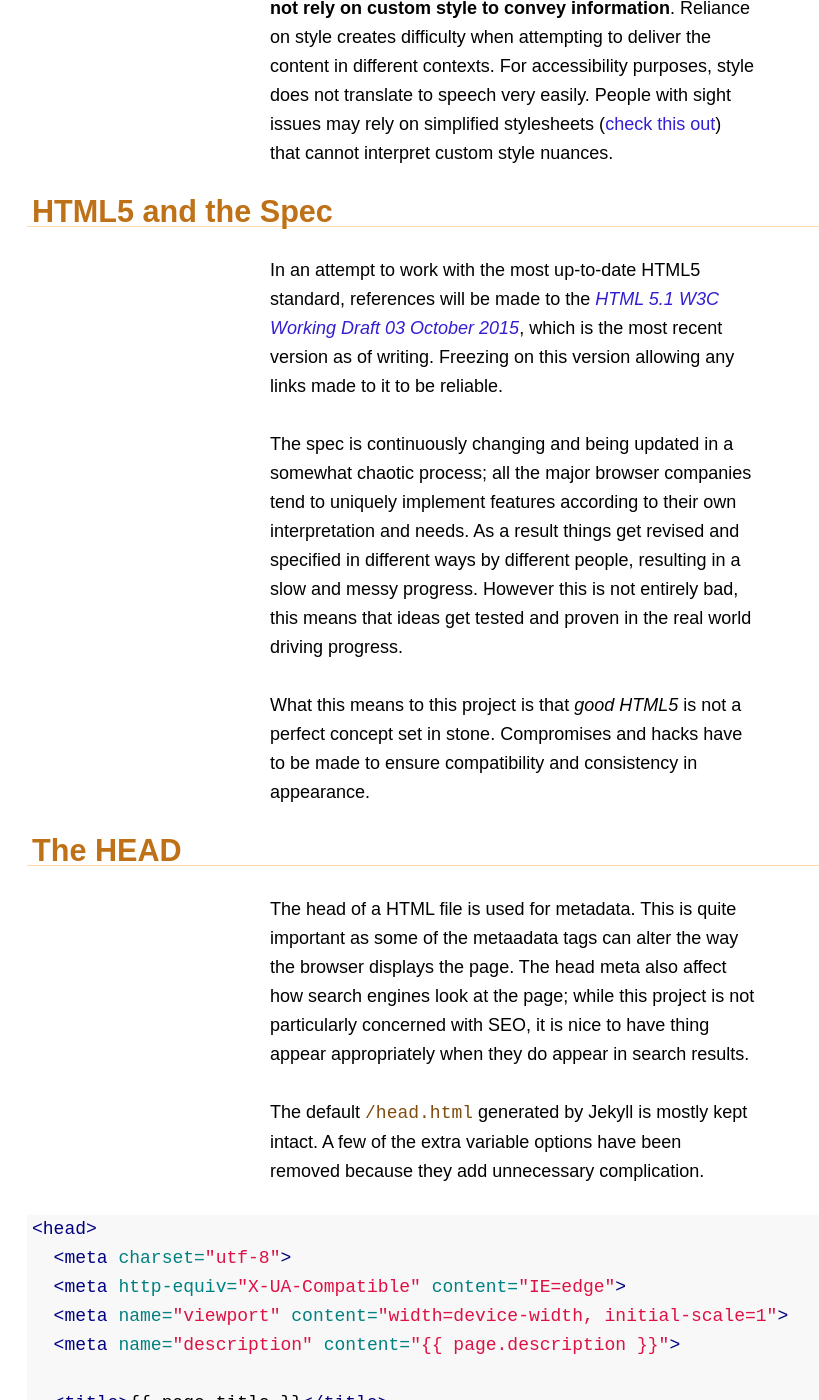
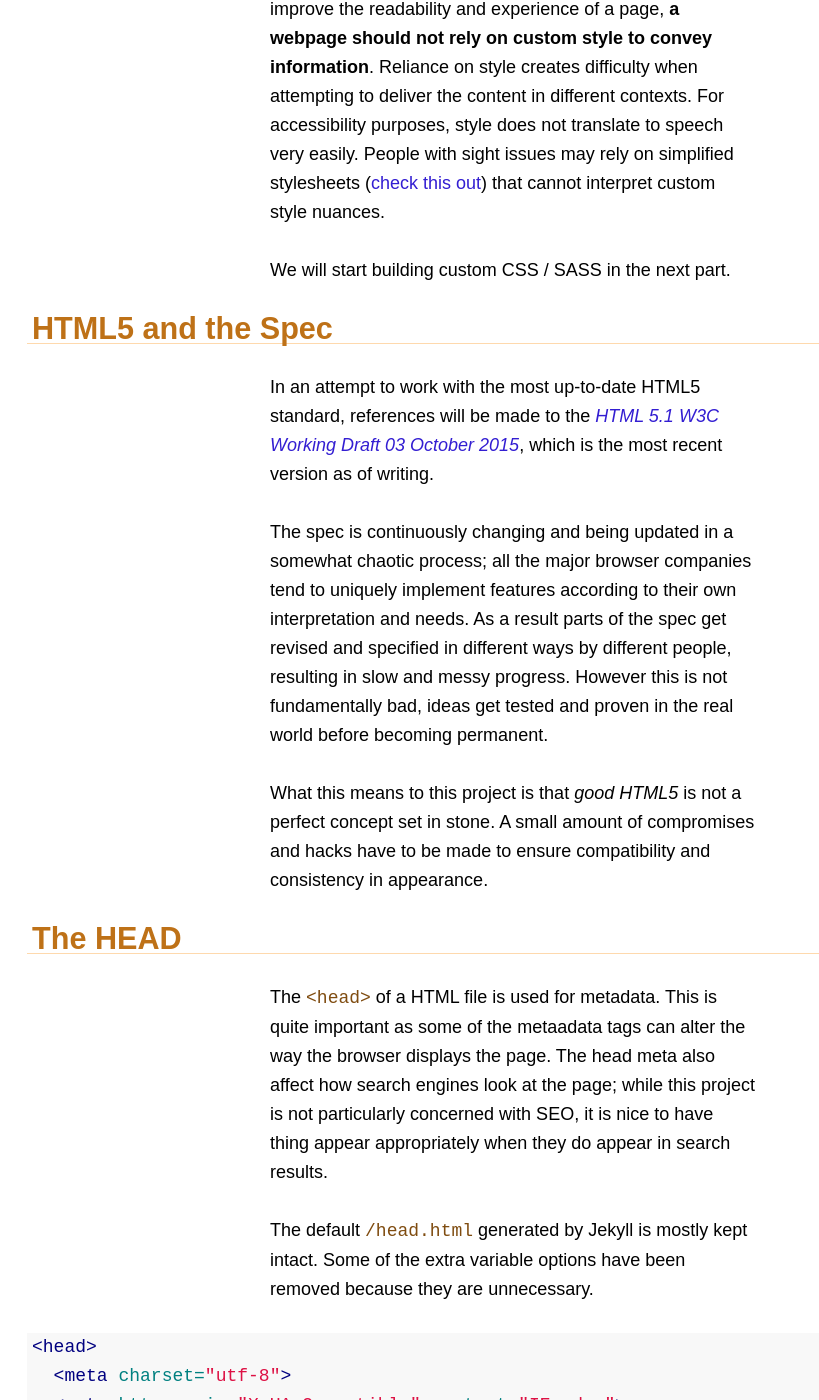
Before and after one commit to t3hmun/t3hsite, a Jekyll site: the page built from _posts/2015-10-03-part-03-clean-basic-html.md, in a window 1280 px wide and 1400 px high, scrolled down 1432 px. Shown: the whole window, without its empty margins (127-946 px from the left). Built offline with Jekyll 4.4.1, drawn with Linux system fonts in a browser that asks for light colours; some of the changed text lies outside the part shown.

Commit message:
revising post 3

````diff
--- a/_includes/head.html
+++ b/_includes/head.html
@@ -3,13 +3,13 @@ Liquid Markup is used to customise it for each page. -->
 <head>
   <!-- UTF-8 is the best supported modern character-set used almost everywhere. -->
   <meta charset="utf-8">
-  <!-- This is needed to supress Internet Explorer's compatibility mode and make it operate with minimum quirks. -->
+  <!-- This is needed to suppress Internet Explorer's compatibility mode and make it operate with minimum quirks. -->
   <meta http-equiv="X-UA-Compatible" content="IE=edge">
   <!-- This informs small screen devices that the content is intended to wrap inside the screen-width without scaling.
-  This prevents the phone from rendering a minature parody of the desktop appearance of the site.
+  This prevents the phone from rendering a miniature parody of the desktop appearance of the site.
   The design of the site must be suitable for this kind of wrapping in a smaller space. -->
   <meta name="viewport" content="width=device-width, initial-scale=1">
-  <!-- A decription for search engines and other non-humans. If the page has not description set default to site descritpion. -->
+  <!-- A description for search engines and other non-humans. If the page has not description set default to site description. -->
   <meta name="description" content="{% if page.description == nil %}{{ site.description }}{% else %}{{ page.description }}{% endif %}">
 
   <!-- Title used by the browser and also by search engines and non-humans. -->
--- a/_posts/2015-10-03-part-03-clean-basic-html.md
+++ b/_posts/2015-10-03-part-03-clean-basic-html.md
@@ -23,14 +23,17 @@ The default Jekyll site starts out with the following HTML files:
 ```
 {: .reading-width}
 
-Each page made with Jekyll uses a pre-defined layout that you create.
-This is a straight forward way to make templates that can be updated at any time, re-generating the corresponding pages.
+Files and folders beinning with an underscore are not copied to the output.
+However the `/_includes` and `/_layouts` folder are configured as special by default.
 
-The includes are for sections of pages that may be common to multiple layouts.
-It can also be a nice way to logically separate different chunks of the document template for easy maintenance.
+The layouts serve as templates for creating other pages.
+These are useful as they allow quick modifcation of common elements of the pages such as titles and menus.
+All pages using the layout are automatically regenerated.
+
+The inclides are just chunks of markup reused within other layouts.
 
 Start by deleting `/about.md`, `/header.html`, `/footer.html` and `/page.html`.
-They will be re-created later as needed.
+This simple design will not require these files.
 
 
 ## No CSS (yet)
@@ -39,40 +42,47 @@ Delete the `/css/` and `/_sass/` directories.
 To begin with the page will rely entirely on the browser's own CSS (browsers use CSS internally to implement default styles).
 
 It is a good sign if a site makes sense using only the default browser stylesheet.
-Although it is nice to use good style to improve the readability and experience of a page, __it should not rely on custom style to convey information__.
+Although it is nice to use custom style to improve the readability and experience of a page, __a webpage should not rely on custom style to convey information__.
 Reliance on style creates difficulty when attempting to deliver the content in different contexts.
 For accessibility purposes, style does not translate to speech very easily.
 People with sight issues may rely on simplified stylesheets ([check this out](http://people.ds.cam.ac.uk/ssb22/css/?whatLookLike)) that cannot interpret custom style nuances.
 
+We will start building custom CSS / SASS in the next part.
+
 
 ## HTML5 and the Spec
 
-In an attempt to work with the most up-to-date HTML5 standard, references will be made to the _[HTML 5.1 W3C Working Draft 03 October 2015](http://www.w3.org/TR/2015/WD-html51-20151003/)_, which is the most recent version as of writing. Freezing on this version allowing any links made to it to be reliable.
+In an attempt to work with the most up-to-date HTML5 standard, references will be made to the _[HTML 5.1 W3C Working Draft 03 October 2015](http://www.w3.org/TR/2015/WD-html51-20151003/)_, which is the most recent version as of writing.
 
-The spec is continuously changing and being updated in a somewhat chaotic process; all the major browser companies tend to uniquely implement features according to their own interpretation and needs. As a result things get revised and specified in different ways by different people, resulting in a slow and messy progress. However this is not entirely bad, this means that ideas get tested and proven in the real world driving progress.
+The spec is continuously changing and being updated in a somewhat chaotic process; all the major browser companies tend to uniquely implement features according to their own interpretation and needs.
+As a result parts of the spec get revised and specified in different ways by different people, resulting in slow and messy progress.
+However this is not fundamentally bad, ideas get tested and proven in the real world before becoming permanent.
 
-What this means to this project is that _good HTML5_ is not a perfect concept set in stone. Compromises and hacks have to be made to ensure compatibility and consistency in appearance.
+What this means to this project is that _good HTML5_ is not a perfect concept set in stone.
+A small amount of compromises and hacks have to be made to ensure compatibility and consistency in appearance.
 
 
 ## The HEAD
 
-The head of a HTML file is used for metadata.
+The `<head>` of a HTML file is used for metadata.
 This is quite important as some of the metaadata tags can alter the way the browser displays the page.
 The head meta also affect how search engines look at the page; while this project is not particularly concerned with SEO, it is nice to have thing appear appropriately when they do appear in search results.
 
-The default `/head.html` generated by Jekyll is mostly kept intact. A few of the extra variable options have been removed because they add unnecessary complication.
+The default `/head.html` generated by Jekyll is mostly kept intact.
+Some of the extra variable options have been removed because they are unnecessary.
 
 ```html
 {% raw %}<head>
   <meta charset="utf-8">
   <meta http-equiv="X-UA-Compatible" content="IE=edge">
   <meta name="viewport" content="width=device-width, initial-scale=1">
-  <meta name="description" content="{{ page.description }}">
+  <meta name="description" content="{% if page.description == nil %}{{ site.description }}{% else %}{{ page.description }}{% endif %}">
 
   <title>{{ page.title }}</title>
 
-  <link rel="canonical" href="{{ page.url | replace:'index.html','' | prepend: site.baseurl | prepend: site.url }}">
-  <link rel="alternate" type="application/rss+xml" title="{{ site.title }}" href="{{ "/feed.xml" | prepend: site.baseurl | prepend: site.url }}" />
+  <link rel="stylesheet" href="{{ site.baseurl }}/css/main.css">
+  <link rel="canonical" href="{{ site.baseurl }}{{ page.url | replace:'index.html','' }}">
+  <link rel="alternate" type="application/rss+xml" title="{{ site.title }}" href="{{ site.baseurl }}/feed.xml" />
 </head>{% endraw %}
 ```
 
@@ -81,37 +91,36 @@ The default `/head.html` generated by Jekyll is mostly kept intact. A few of the
 
 Charset information required in HTML5, UTF-8 has wide language support and seems to be universally supported for everything internet: `<meta charset="utf-8">`{: .highlight .language-html}
 
+```html
+<meta http-equiv="X-UA-Compatible" content="IE=edge">
+```
 
-A meta tag is required to prevent Internet Explorer from suggesting or using compatibility mode;
-It will use the mode up-to-date standard mode, with (hopefully) less quirks:
+This meta tag is required to prevent Internet Explorer from suggesting or using compatibility mode.
+It encourages Microsoft browsers to use an up-to-date standard mode, with (hopefully) less quirks.
 
 ```html
-<meta http-equiv="X-UA-Compatible" content="IE=edge">
+<meta name="viewport" content="width=device-width, initial-scale=1">
 ```
 
 This is used to allow proper scaling and layout on mobile phones. `width=device-width` tells the mobile phone that the intended width of the page should match the device. This is a good default for a blog where the content should wrap inside the screen, maintaining the sensible default text size. This should probably be changed if a exact pixel width layout is used (not recommended unless aesthetics is the only thing that matters). `initial-scale` sets the initial zoom. With the page width matching the device, a basic zoom of 1 makes sense. See [this Mozilla Developer page](https://developer.mozilla.org/en/docs/Mozilla/Mobile/Viewport_meta_tag) for a better description.
 
 ```html
-<meta name="viewport" content="width=device-width, initial-scale=1">
+{% raw %}<meta name="description" content="{% if page.description == nil %}{{ site.description }}{% else %}{{ page.description }}{% endif %}">{% endraw %}
 ```
 
 The description meta tag is used by search engines to show a description of the page to a user.
 Most search engines don't use the description for the search ranking (it is abusable), they look at the page contents directly.
 
-```html
-<meta name="description" content="{% raw %}{{ page.description }}{% endraw %}">
-<title>{% raw %}{{ page.title }}{% endraw %}</title>
-```
-
 > __Liquid Markup__
 >
-> This is our first encounter with liquid markup. Liquid markup is a templating language, used to arrange the content of the page.
-It is processed when Jekyll builds the site.
-It has 2 types of tags {% raw %}, `{{ aVariable }}` double braces for output and `{% if %}`{% endraw %} brace with a percent sign for logic commands.
+> This is the first encounter with liquid markup in this project.
+> Liquid markup is a templating language, which is used to arrange page content in Jekyll.
+> It is processed when Jekyll builds the site.
+> It has 2 types of tags , {% raw %}`{{ aVariable }}` double braces for output and `{% if %}`{% endraw %} brace with a percent sign for logic commands.
 >
 > There are some [automatically defined variables provided by Jekyll](http://jekyllrb.com/docs/variables/), which help layout the site and individual pages.
-Variables defined in the yaml section at the top of the page can be accessed as a child of the page variable.
-The rest of the Liquid Markup used should be self explanatory.
+> Variables defined in the yaml section at the top of the page can be accessed as a child of the page variable.
+> Most of Liquid Markup is self explanatory.
 
 ```yaml
 ---
@@ -121,14 +130,19 @@ description: "I don't like other people's themes and I want to learn how make a
 ---
 ```
 
-The use of `page.description` and `page.title` means that every page will need the title and description defined in the yaml section, for example the above is the what I put at the top of my `index.html`. This title and description will also be used in the site's own index/archive pages.
+The use of `page.description` and `page.title` means that every page will need the title and description defined in the yaml section, for example the above is the what I put at the top of my `index.html`.
+This title and description will also be used in the site's own index/archive pages.
+`site.description` is the description variable set in the main `_config.yml`.
 
 
 ```html
-{% raw %}<link rel="canonical" href="{{ page.url | replace:'index.html','' | prepend: site.baseurl | prepend: site.url }}">{% endraw %}
+{% raw %}<link rel="canonical" href="{{ site.baseurl }}{{ page.url | replace:'index.html','' }}">{% endraw %}
 ```
 
-The canonical url is used by search engines to refer to the main version of a page and ignore duplicate urls. The liquid script removes `index.html` (if present) and adds the full url of the website. This might seem odd until you see the default directory and page structure that Jekyll uses. Canonical is also useful for creating permalink versions of paginated pages (a subject for another day).
+The canonical url is used by search engines to refer to the main version of a page and ignore duplicate urls.
+The liquid script removes `index.html` (if present) and adds the full url of the website.
+This might seem odd until you see the default directory and page structure that Jekyll uses.
+Canonical is also useful for creating permalink versions of paginated pages (a subject for another day).
 
 >__Directory Named Pages__
 >
@@ -185,6 +198,7 @@ This is good for assistive technologies that need to be able to recognise the mo
 `aside`
 : Used for sidebar or tangential content that is not essential.
 The [spec](http://www.w3.org/TR/2015/WD-html51-20151003/semantics.html#the-aside-element) seems to encourage the use of asides to contain nav elements with lists of links to external sites.
+
 
 ### Magical Headings
 
@@ -244,12 +257,14 @@ Useful for translating, spell-checking, screen reading among other things.
     Header tag is not needed if the header is fully contained in a h# tag.
     It is conventional (and useful) for the masthead to link to the homepage.
     -->
-    <h1><a href="{{ site.url }}{{ site.baseurl }}/">{{ site.title }}</a></h1>
+    <h1><a href="{{ site.baseurl }}/">{{ site.title }}</a></h1>
 
     <!-- The navigation for a personal blog is small. -->
     <nav>
-      <a href="{{ site.url }}{{ site.baseurl }}/about/">about</a> -
-      <a href="{{ site.url }}{{ site.baseurl }}/archive/">archive</a>
+      <div class="site-nav">
+        <a href="{{ site.baseurl }}/about/">About</a> │
+        <a href="{{ site.baseurl }}/archive/">Archive</a>
+      </div>
     </nav>
 
     <!--
@@ -267,16 +282,17 @@ Useful for translating, spell-checking, screen reading among other things.
     This is not for navigation but for other things of interest.
     -->
     <footer>
-      <br>
-      <p>
-        <a href="{{ "/feed.xml" | prepend: site.baseurl | prepend: site.url }}">RSS</a>
+      <div class="site-footer">
+
+        <a href="{{ site.baseurl }}/feed.xml">RSS</a>
         -
-        <a href="github.com/t3hmun">My Github</a>
+        <a href="http://github.com/t3hmun">My Github</a>
         -
-        <a href="t3hmun.github.io">My Main Site</a>
+        <a href="http://t3hmun.github.io">My Main Site</a>
         -
         blog <em>at</em> t3hmun <em>dot</em> com
-      </p>
+
+      </div>
     </footer>
   </body>
 
@@ -305,7 +321,12 @@ This layout contains a single main article.
   H1 cannot be used here because the sectioning would cause it to shrink to H2 level.
   [1](http://www.w3.org/TR/2015/WD-html51-20151003/semantics.html#headings-and-sections) - October 2015
   -->
-  <h2><a href="{{ page.url | prepend: site.baseurl | prepend: site.url }}">{{ page.title }}</a></h2>
+  <h2><a href="{{ site.baseurl }}{{ page.url }}">{{ page.title }}</a></h2>
+  <footer>
+    <span class="heading-footer">Posted on:
+    <!-- The datetime attribute contains a machine readable date. -->
+    <time datetime="{{ page.date | date: " %F %H:%M " }}">{{ page.date | date: "%F at %H:%M" }}</time></span>
+  </footer>
   <!--
   The Kramdown html output of a blog page written in markdown will be inserted as the content variable (the page must reference this file as layout).
   To ensure that Kramdown begins with the correct heading levels the following option can be inserted in _config.yml.
@@ -360,7 +381,7 @@ This description is part of the top level of the site (H1 rank).
 
     <section>
       <!-- <header> tag should only be used if the header is more than a single <h#> tag. -->
-      <h3><a class="post-link" href="{{ post.url | prepend: site.baseurl | prepend: site.url }}">{{ post.title }}</a></h3>
+      <h3><a class="post-link" href="{{ site.baseurl }}{{ post.url }}">{{ post.title }}</a></h3>
       <p>{{ post.description }}</p>
       <!-- Footer tag used for information about the article. -->
       <footer>
````
Also changed, not shown: other parts of _posts/2015-10-03-part-03-clean-basic-html.md (+3 -5 lines).
